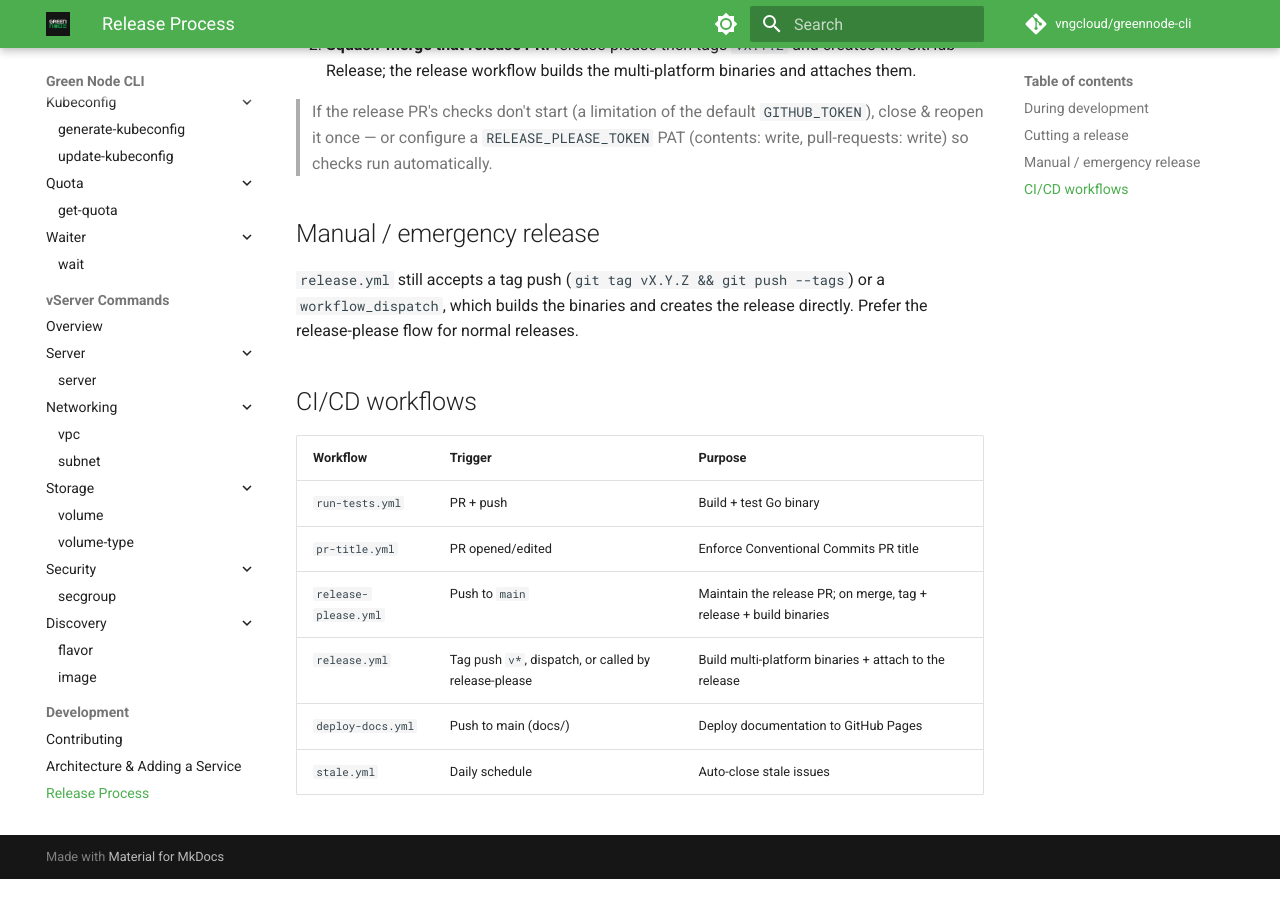
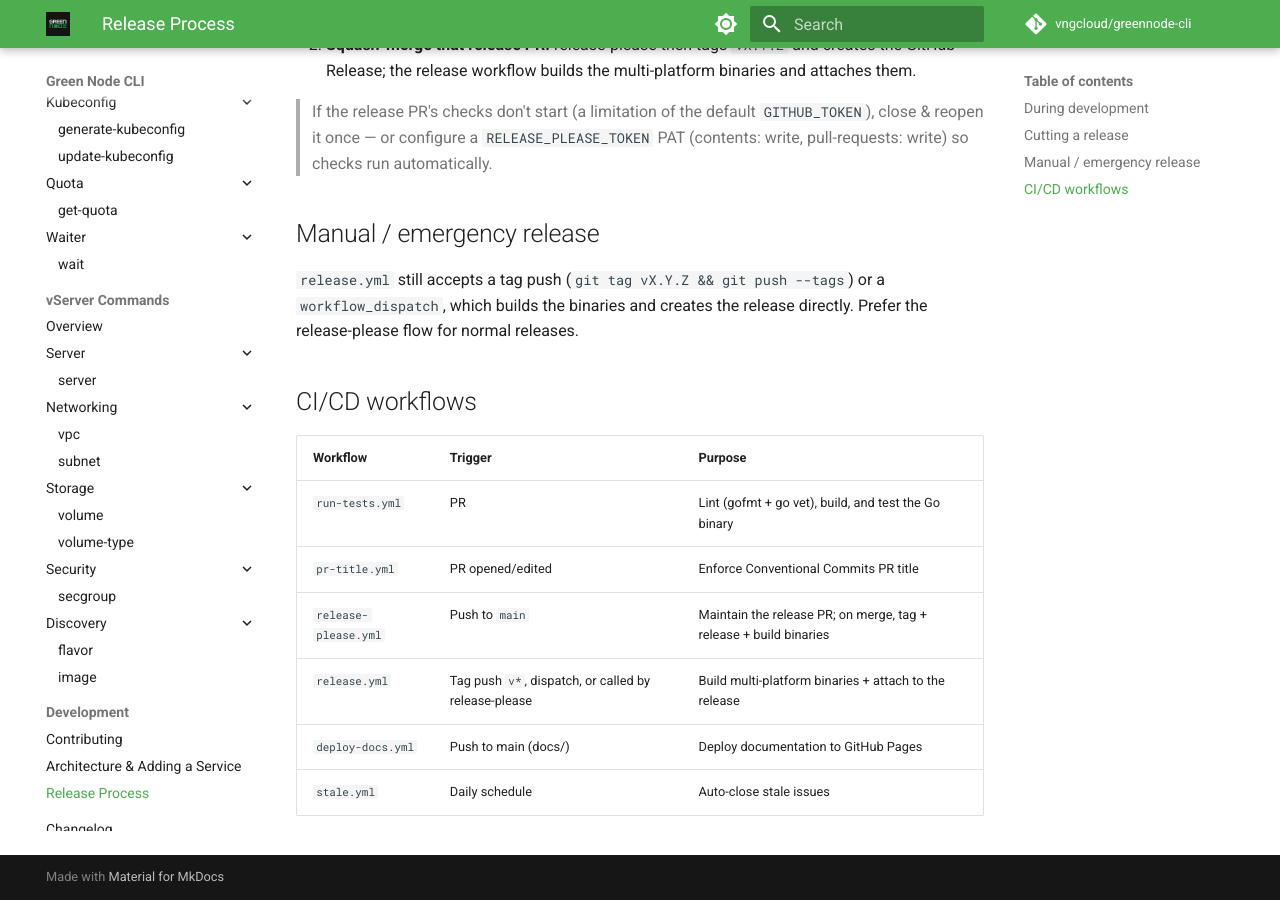
Before and after one commit to vngcloud/greennode-cli, an MkDocs documentation site: the page built from docs/development/release.md, in a window 1280 px wide and 900 px high, scrolled down 643 px. Built offline with MkDocs 1.6.1 and Material for MkDocs 9.7.7, drawn with Linux system fonts in a browser that asks for light colours; comment, search, counter and statistics services are not loaded; before the commit the page ends 1522 px from its top, so only the background shows below that.

Commit message:
ci: add gofmt + go vet lint gate to Run Tests (#36)
Co-authored-by: tytv2 <tytv2@vng.com.vn>

```diff
--- a/docs/development/release.md
+++ b/docs/development/release.md
@@ -38,7 +38,7 @@
 
 | Workflow | Trigger | Purpose |
 |----------|---------|---------|
-| `run-tests.yml` | PR + push | Build + test Go binary |
+| `run-tests.yml` | PR | Lint (gofmt + go vet), build, and test the Go binary |
 | `pr-title.yml` | PR opened/edited | Enforce Conventional Commits PR title |
 | `release-please.yml` | Push to `main` | Maintain the release PR; on merge, tag + release + build binaries |
 | `release.yml` | Tag push `v*`, dispatch, or called by release-please | Build multi-platform binaries + attach to the release |
```
Also changed, not shown: 1 other file.
